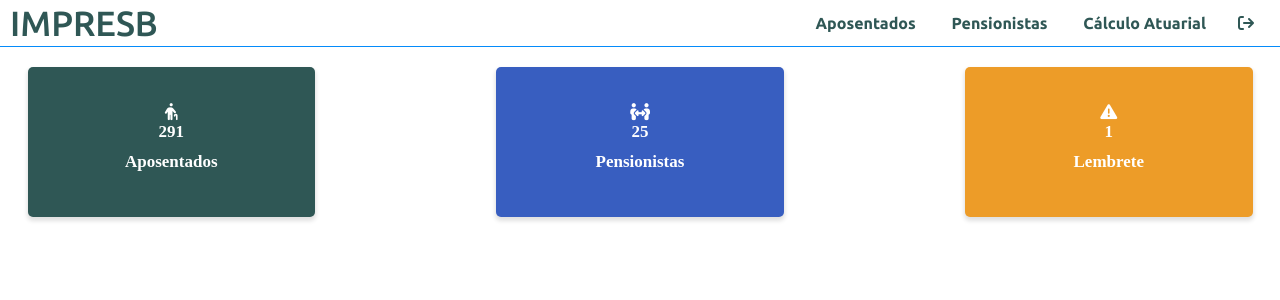
After one commit to johnqueiroz/PHP, a PHP site: page / in a window 1280 px wide. The commit adds this page. Shown: the top 300 px of the page. Run offline with PHP 8.4, Linux system fonts and the light colour scheme.

```diff
--- a/PHP/cadastrar-funcionario.php
+++ b/PHP/cadastrar-funcionario.php
@@ -1,3 +1,8 @@
+<?php
+session_start();
+ob_start();
+?>
+
 <!DOCTYPE html>
 <html lang="pt-br">
 <head>
@@ -19,7 +24,6 @@
     $formData = filter_input_array(INPUT_POST, FILTER_DEFAULT);
 
     if(!empty($formData['EnvioAddFuncionario'])){
-        //var_dump($formData);
         $createUser = new Funcionarios();
         $createUser->formData = $formData;
         $value = $createUser->inserir();
--- /dev/null
+++ b/PHP/index.php
@@ -0,0 +1,107 @@
+<?php
+session_start();
+ob_start();
+?>
+<!DOCTYPE html>
+<html lang="pt-br">
+<head>
+    <meta charset="UTF-8">
+    <meta http-equiv="X-UA-Compatible" content="IE=edge">
+    <meta name="viewport" content="width=device-width, initial-scale=1.0">
+    <link rel="shortcut icon" href="../images/favicon.ico">
+    <link rel="stylesheet" href="../CSS/style.css">
+    <link rel="stylesheet" href="../CSS/style-index.css">
+    <link rel="stylesheet" href="https://cdnjs.cloudflare.com/ajax/libs/font-awesome/6.4.0/css/all.min.css">
+    <link rel="stylesheet" href="https://cdnjs.cloudflare.com/ajax/libs/font-awesome/6.4.0/css/all.min.css" integrity="sha512-iecdLmaskl7CVkqkXNQ/ZH/XLlvWZOJyj7Yy7tcenmpD1ypASozpmT/E0iPtmFIB46ZmdtAc9eNBvH0H/ZpiBw==" crossorigin="anonymous" referrerpolicy="no-referrer" />
+    <title>Dashboard - IMPRESB</title>
+</head>
+<body>
+    <nav class="navbar">
+
+        <div class="max-width"> <!-- Iniciando div max-width-->
+            <div class="logo"><a href="index.html">IMPRESB</a></div>
+
+            <ul class="menu" id="menu-site">
+                <li class="dropdown">
+                    <a href="#aposentados" class="dropbtn"><b>Aposentados</b></a>
+                    <div class="dropdown-content">
+                      <a href="cadastrar-aposentados.php">Cadastrar Aposentados</a>
+                      <a href="gerenciar-aposentados.html">Gerenciar Aposentados</a>
+                    </div>
+                </li>
+
+                <li class="dropdown">
+                    <a href="#pensionistas" class="dropbtn"><b>Pensionistas</b></a>
+                    <div class="dropdown-content">
+                      <a href="cadastrar-pensionista.html">Cadastrar Pensionistas</a>
+                      <a href="gerenciar-pensionista.html">Gerenciar Pensionistas</a>
+                    </div>
+                </li>
+
+                <li class="dropdown">
+                    <a href="#pensionistas" class="dropbtn"><b>Cálculo Atuarial</b></a>
+                    <div class="dropdown-content">
+                      <a href="#">Gerenciar Cálculo Atuarial</a>
+                      <a href="#">Ver Cálculo Atuarial</a>
+                    </div>
+
+                <li class="dropdown">
+                   <a href="login.php"><i class="fa-solid fa-arrow-right-from-bracket"></i></a>
+                </li>
+
+                </li>
+            </ul>
+
+            <div class="menu-btn" id="menu-btn">
+                <i class="fa-solid fa-bars" id="menu-icon"></i>
+            </div>
+        </div> <!-- Fechando div max-width-->
+    </nav>
+
+<!-- Inicio dashboard -->
+    <div class="wrapper">
+
+        <div class="row">
+            <div class="box box-first">
+                <span class="fa-solid fa-person-cane fa-2xl"></span>
+                <span><b>291</b></span>
+                <span><b>Aposentados</b></span>
+            </div>
+
+            <div class="box box-second">
+                <span class="fa-solid fa-people-arrows fa-2xl"></span>
+                <span><b>25</b></span>
+                <span><b>Pensionistas</b></span>
+            </div>
+
+            <div class="box box-third" onclick="abrirModal()">
+                <span class="fa-solid fa-triangle-exclamation fa-2xl"></span>
+                <span><b>1</b></span>
+                <span><b>Lembrete</b></span>
+            </div>
+
+        </div>
+
+    </div>
+
+    <dialog class="modal-lembrete">
+        <div class="lembretes-dentro-modal">
+
+            <h2>Lembretes</h2>
+
+            <input type="text" name="" id="lembrete" placeholder="Digite algum lembrete" size="70">
+
+            <button onclick="adicionar()" class="adicionar">Adicione um lembrete</button>
+
+            <ul id="lista-lembrete">
+
+            </ul>
+
+        </div>
+    </dialog>
+
+    <script src="../JS/script-index.js"></script>
+    <script src="../JS/custom-dashboard.js"></script>
+    <script src="../JS/custom-modal.js"></script>
+</body>
+</html>
```
Also changed, not shown: PHP/Funcionarios.php (+7 -8 lines), PHP/login.php (+9 -11 lines).
